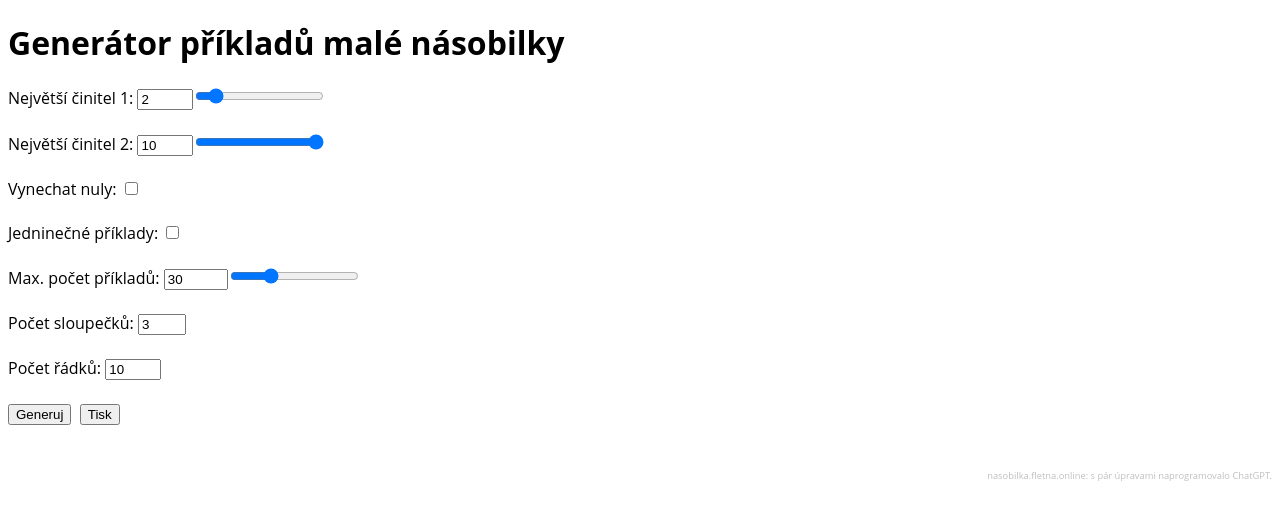
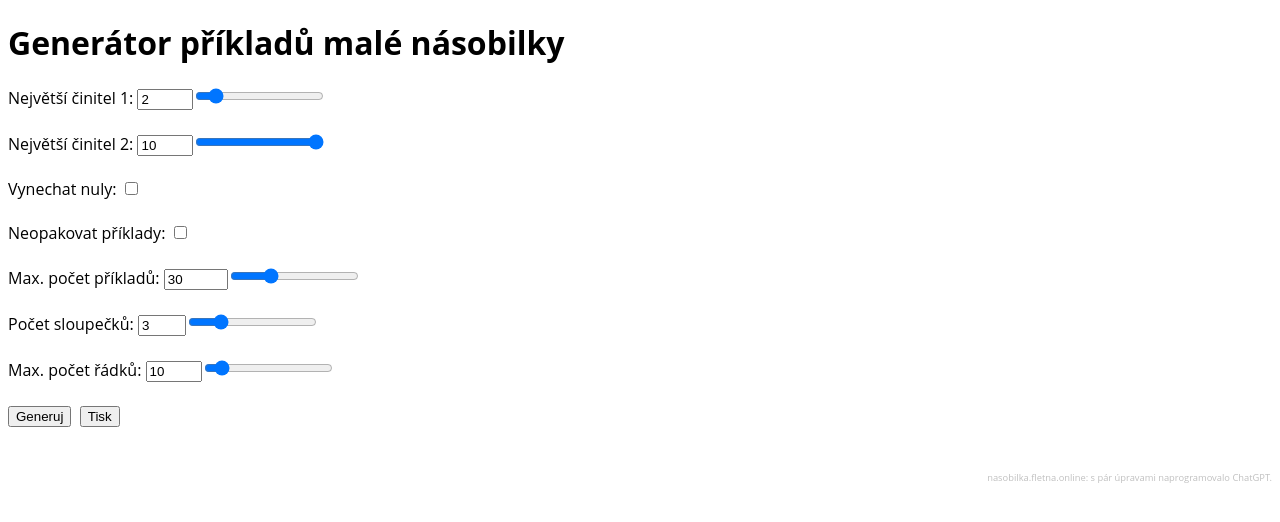
Before and after one commit to radkoa/generator-nasobilky-vue, a Vue app: page / in a window 1280 px wide. Shown: the top 522 px of the page. Built offline with nearby package versions, Linux system fonts and the light colour scheme.

Commit message:
sliders for all input/numbers

```diff
--- a/src/App.vue
+++ b/src/App.vue
@@ -32,7 +32,7 @@
           v-model.number="excludeZeroes"
         />
         <br /><br />
-        <label for="maxNumber">Jedninečné příklady: </label>
+        <label for="maxNumber">Neopakovat příklady: </label>
         <input
           type="checkbox"
           id="exludeDuplicates"
@@ -59,8 +59,9 @@
           max="5"
           required
         />
+        <input type="range" v-model.number="numColumns" min="1" max="10" step="1">
         <br /><br />
-        <label for="numRows">Počet řádků: </label>
+        <label for="numRows">Max. počet řádků: </label>
         <input
           type="number"
           id="numRows"
@@ -69,6 +70,7 @@
           max="50"
           required
         />
+        <input type="range" v-model.number="numRows" min="1" max="100" step="1">
         <br /><br />
         <button type="submit">Generuj</button>&nbsp;
         <button @click="printWindow()">Tisk</button>
```
